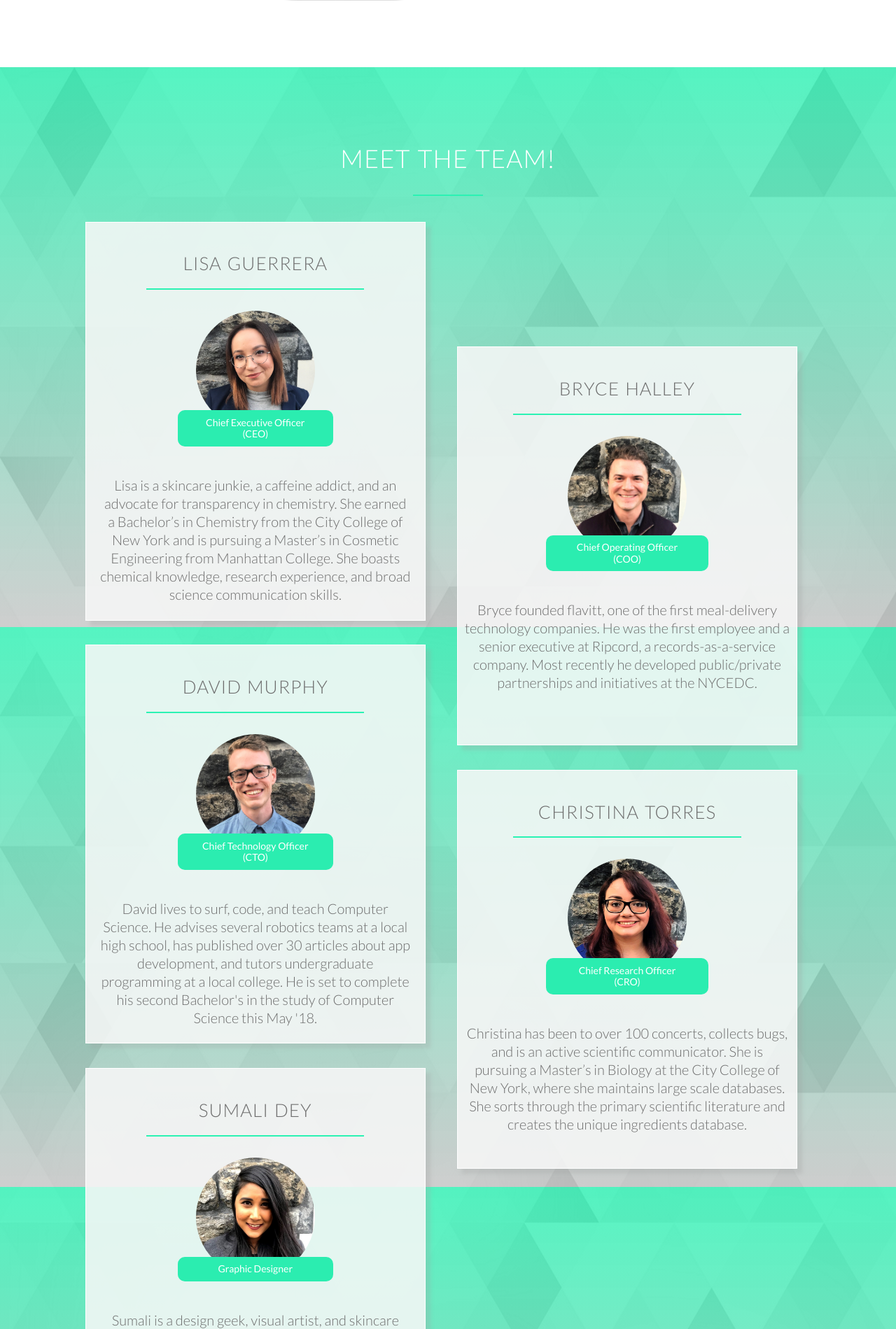
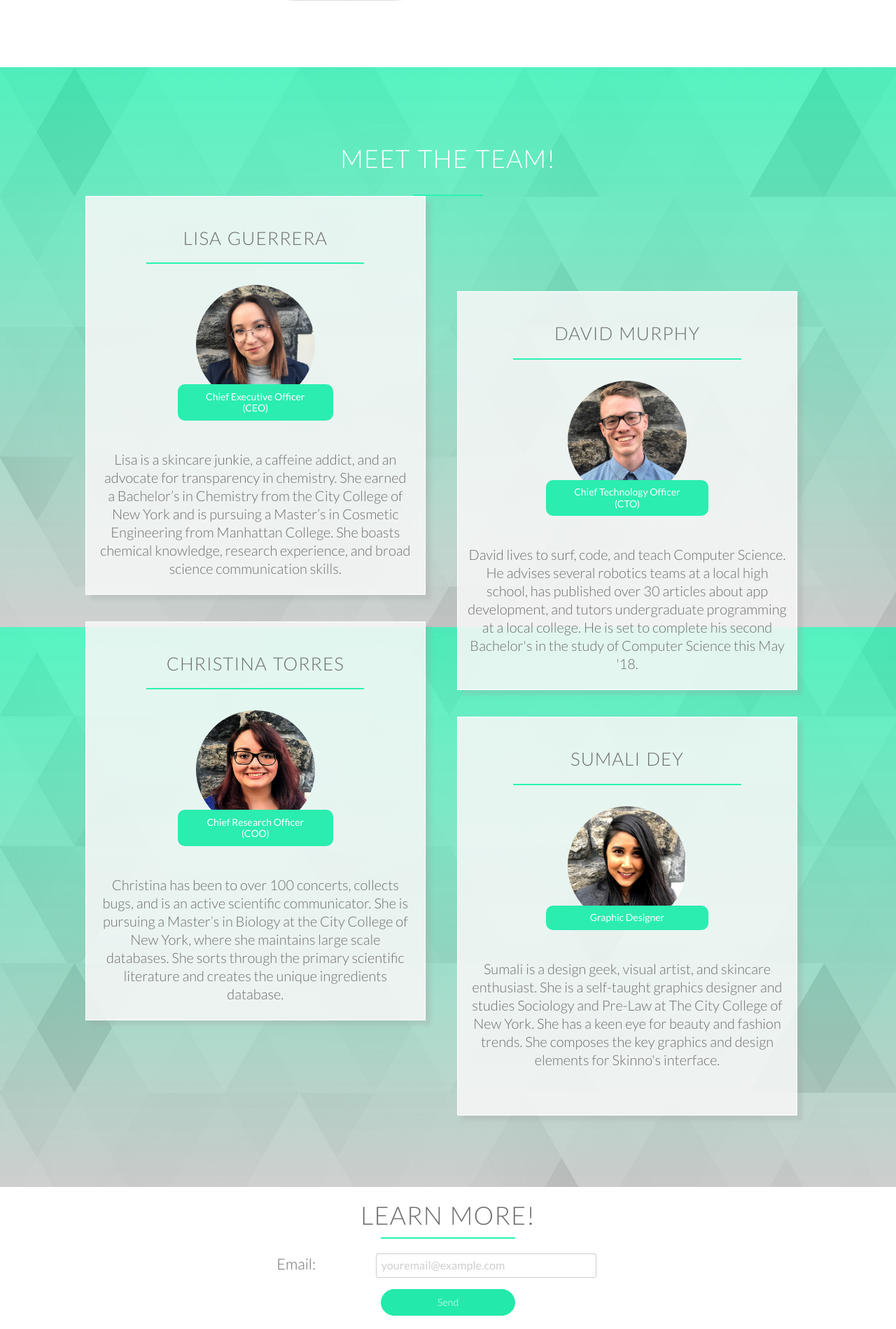
Before and after one commit to djmgeneseo/Skinno_Website, a PHP site: page / in a window 1280 px wide; the page is wider, and only the part inside the window is pictured. Shown: the part 2830-4729 px from the top of that part at 70% size. Run offline with PHP 8.4, Linux system fonts and the light colour scheme; style sheets or scripts are compiled from the project's sources; some libraries are stand-ins or nearby versions; some web fonts are replaced.

Commit message:
Remove bryce, add beta button

```diff
--- a/home.html
+++ b/home.html
@@ -64,8 +64,8 @@ height="0" width="0" style="display:none;visibility:hidden"></iframe></noscript>
         <div class="welcome-box">
             <!--            <h1>We put the power of informed skincare decisions back into your hands.</h1>-->
             <h1>Don't guess. <span style="color: #23eaab">Know.</span></h1>
-            <a class="btn btn-full beta-button js--beta-button" href="#">Beta Signup</a>
-            <a class="btn btn-full js--show-more-button" href="#">Learn more</a>
+            <a class="btn btn-full beta-button" target="_blank" href = "https://itunes.apple.com/us/app/skinno/id1366952428?ls=1&mt=8" id="beta-button" href="#">Try the Beta - FREE!</a>
+<!--            <a class="btn btn-full js--show-more-button" href="#">Learn more</a>-->
         </div>
 
         <div class="form-box js--animation-waypoint-form" id="form">
@@ -203,6 +203,7 @@ height="0" width="0" style="display:none;visibility:hidden"></iframe></noscript>
         </div>
 
         <!--                second = right portrait-->
+<!--
         <div class="row js--animation-waypoint-quotes-2 profile-right-2">
             <div class="col span-1-of-2 portrait">
                 <h2>Bryce Halley</h2>
@@ -215,9 +216,10 @@ height="0" width="0" style="display:none;visibility:hidden"></iframe></noscript>
                 </p>
             </div>
         </div>
+-->
 
         <!--                third = left portrait-->
-        <div class="row js--animation-waypoint-quotes-3 profile-left-3">
+        <div class="row js--animation-waypoint-quotes-2 profile-right-2">
             <div class="col span-1-of-2 portrait">
                 <h2>David Murphy</h2>
                 <img class="right-pic" src="resources/img/david.jpg" alt="David's Photo">
@@ -231,11 +233,11 @@ height="0" width="0" style="display:none;visibility:hidden"></iframe></noscript>
         </div>
 
         <!--                fourth = right portrait-->
-        <div class="row js--animation-waypoint-quotes-4 profile-right-4">
+        <div class="row js--animation-waypoint-quotes-3 profile-left-3">
             <div class="col span-1-of-2 portrait">
                 <h2>Christina Torres</h2>
                 <img class="left-pic" src="resources/img/christina.jpg" alt="Christina's Photo">
-                <p class="ribbon">Chief Research Officer (CRO)</p>
+                <p class="ribbon">Chief Research Officer (COO)</p>
             </div>
             <div class="col span-1-of-2 description">
                 <p>
@@ -245,7 +247,7 @@ height="0" width="0" style="display:none;visibility:hidden"></iframe></noscript>
         </div>
 
         <!--                fifth = left portrait-->
-        <div class="row js--animation-waypoint-quotes-5 profile-left-5">
+        <div class="row js--animation-waypoint-quotes-4 profile-right-4">
             <div class="col span-1-of-2 portrait portrait">
                 <h2>Sumali Dey</h2>
                 <img src="resources/img/sumi.jpg" alt="Sumi's Photo">
--- a/resources/css/queries.css
+++ b/resources/css/queries.css
@@ -756,6 +756,7 @@
     .welcome-box {
         font-size: 78%;
         left: 77%;
+
     }
 
     .welcome-box h1 {
@@ -763,8 +764,12 @@
     }
 
     .welcome-box .btn-full {
-        font-size: 110%;
+
+        font-size: 100%;
+        margin-left: -20px;
+
     }
+
 }
 
 @media only screen and (max-height: 650px) {
--- a/resources/css/style.css
+++ b/resources/css/style.css
@@ -734,7 +734,7 @@ header br {}
     /* image stays in same place */
     background-attachment: fixed;
     position: relative;
-    height: 2100px;
+    height: 1600px;
     color: #fff;
 }
 
@@ -752,7 +752,7 @@ header br {}
     padding: 20px 20px;
     border: 1px solid #fff;
     position: absolute;
-    top: 10.5%;
+    top: 11.5%;
     left: 20.5%;
     -webkit-box-shadow: 7px 7px 5px rgba(160, 160, 160, 0.27);
     box-shadow: 7px 7px 5px rgba(160, 160, 160, 0.27);
@@ -764,7 +764,7 @@ header br {}
     padding: 20px 20px;
     border: 1px solid #fff;
     position: absolute;
-    top: 39.3%;
+    top: 49.5%;
     left: 20.5%;
     -webkit-box-shadow: 7px 7px 5px rgba(160, 160, 160, 0.27);
     box-shadow: 7px 7px 5px rgba(160, 160, 160, 0.27);
@@ -790,7 +790,7 @@ header br {}
     padding: 20px 20px;
     border: 1px solid #fff;
     position: absolute;
-    top: 19%;
+    top: 20%;
     left: 51%;
     -webkit-box-shadow: 7px 7px 5px rgba(160, 160, 160, 0.27);
     box-shadow: 7px 7px 5px rgba(160, 160, 160, 0.27);
@@ -802,7 +802,7 @@ header br {}
     padding: 20px 20px;
     border: 1px solid #fff;
     position: absolute;
-    top: 47.8%;
+    top: 58%;
     left: 51%;
     -webkit-box-shadow: 7px 7px 5px rgba(160, 160, 160, 0.27);
     box-shadow: 7px 7px 5px rgba(160, 160, 160, 0.27);
```
